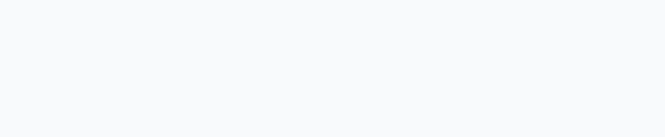
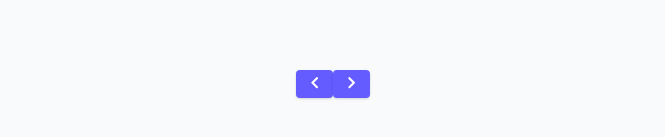
Before and after one commit to Sholola-Gbolahan/Reviews, a React (Vite) app: page / in a window 1280 px wide. Shown: the part 601-738 px from the top of the page, without its empty margins (307-972 px from the left). Built offline with nearby package versions, Linux system fonts and the light colour scheme.

Commit message:
Prev and Next button functionality done

```diff
--- a/src/App.jsx
+++ b/src/App.jsx
@@ -1,18 +1,47 @@
 import { useState } from "react";
 import people from "./data";
-import {FaChevronCircleLeft, FaChevronRight, FaQuoteRight } from 'react-icons/fa'
+import {
+  FaChevronLeft,
+  FaChevronRight,
+  FaQuoteRight,
+} from "react-icons/fa";
 
 const App = () => {
-  const [index, setindex] = useState(0);
-  const {name,job,text,image }= people[index]
+  const [index, setIndex] = useState(0);
+  const { name, job, text, image } = people[index];
 
-  console.log(name)
+  console.log(name);
+
+  const nextPerson = () => {
+    setIndex((currentIndex)=>{
+        const newIndex = currentIndex +1
+        if( newIndex > people.length -1){
+          return 0
+        }
+        return newIndex;
+    })
+
+
+  };
+
+  const prevPerson = () => {
+    setIndex((currentIndex)=>{
+      const newIndex = currentIndex -1
+      if( newIndex < 0){
+        return people.length -1
+      }
+
+      return newIndex;
+  })
+
+  };
+
+
 
   return (
-
     <main>
       <article className="review">
-        <div className="img-container" >
+        <div className="img-container">
           <img src={image} alt={name} className="person-img" />
           <span className="quote-icon">
             <FaQuoteRight />
@@ -21,8 +50,15 @@ const App = () => {
         <h4 className="author">{name}</h4>
         <p className="job">{job}</p>
         <p className="text">{text}</p>
-
       </article>
+      <div>
+        <button className="btn" onClick={prevPerson}>
+          <FaChevronLeft />
+        </button>
+        <button className="btn" onClick={nextPerson}>
+          <FaChevronRight />
+        </button>
+      </div>
     </main>
   );
 };
```
